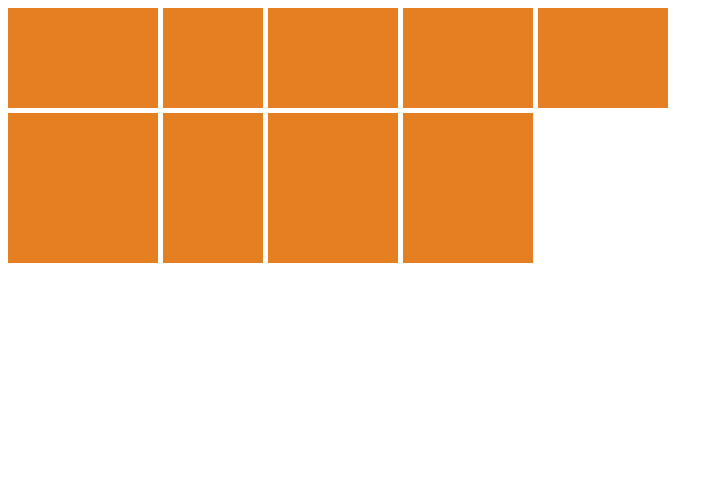
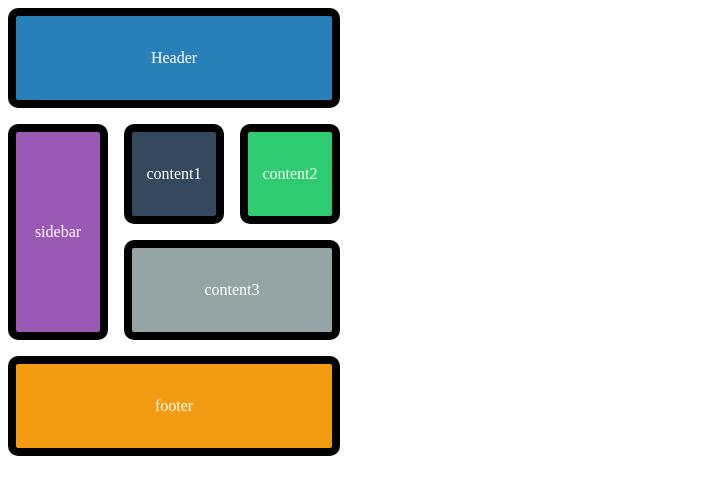
Before and after one commit to DasolPark/Nico_CSS_CSS-Master-Class, a plain HTML site: page grid.html in a window 1280 px wide. Shown: the whole page, without its empty margins (0-723 px from the left). Drawn offline with Linux system fonts and the light colour scheme.

Commit message:
2-3. Grid Template Areas

```diff
--- a/grid.html
+++ b/grid.html
@@ -8,29 +8,65 @@
     <style>
       .grid-container {
         display: grid;
-        grid-template-rows: 100px 150px;
-        grid-template-columns: 150px 100px;
-        grid-gap: 5px;
-        grid-auto-columns: 130px;
-        grid-auto-flow: column;
+        grid-auto-columns: 100px 100px 100px;
+        grid-auto-rows: 100px;
+        grid-gap: 1rem;
+        grid-template-areas:
+          'header header header'
+          'sidebar content1 content2'
+          'sidebar content3 content3'
+          'footer footer footer';
       }
 
-      .grid-item {
-        background-color: #e67e22;
+      .header {
+        grid-area: header;
+        background-color: #2980b9;
+      }
+      .sidebar {
+        grid-area: sidebar;
+        background-color: #9b59b6;
+      }
+      .content1 {
+        grid-area: content1;
+        background-color: #34495e;
+      }
+      .content2 {
+        grid-area: content2;
+        background-color: #2ecc71;
+      }
+      .content3 {
+        grid-area: content3;
+        background-color: #95a5a6;
+      }
+      .footer {
+        grid-area: footer;
+        background-color: #f39c12;
+      }
+
+      .header,
+      .sidebar,
+      .content1,
+      .content2,
+      .content3,
+      .footer {
+        display: flex;
+        justify-content: center;
+        align-items: center;
+        color: white;
+        font-size: 1rem;
+        border: 0.5rem solid black;
+        border-radius: 10px;
       }
     </style>
   </head>
   <body>
     <div class="grid-container">
-      <div class="grid-item"></div>
-      <div class="grid-item"></div>
-      <div class="grid-item"></div>
-      <div class="grid-item"></div>
-      <div class="grid-item"></div>
-      <div class="grid-item"></div>
-      <div class="grid-item"></div>
-      <div class="grid-item"></div>
-      <div class="grid-item"></div>
+      <div class="header">Header</div>
+      <div class="sidebar">sidebar</div>
+      <div class="content1">content1</div>
+      <div class="content2">content2</div>
+      <div class="content3">content3</div>
+      <div class="footer">footer</div>
     </div>
   </body>
 </html>
```
